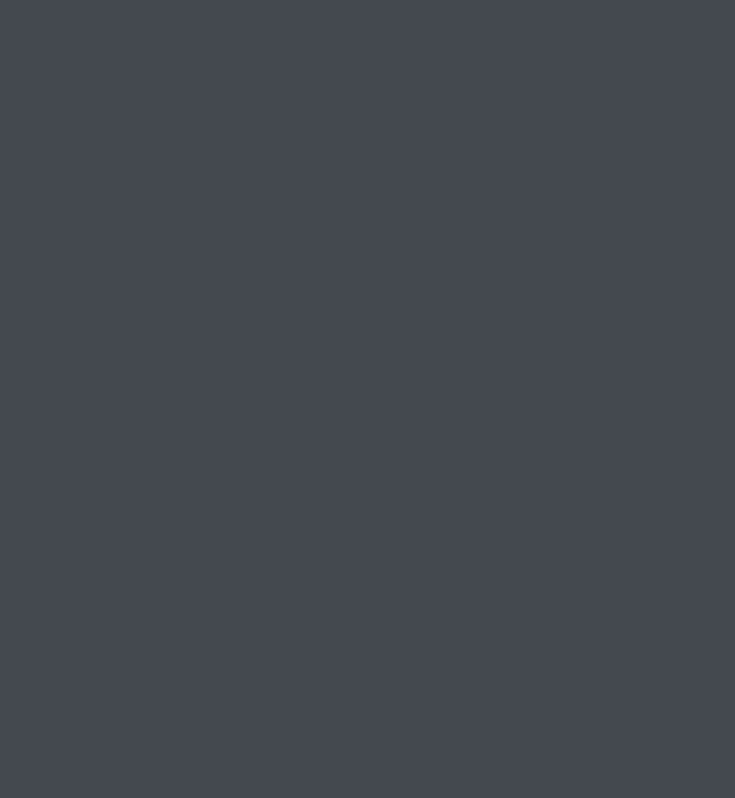
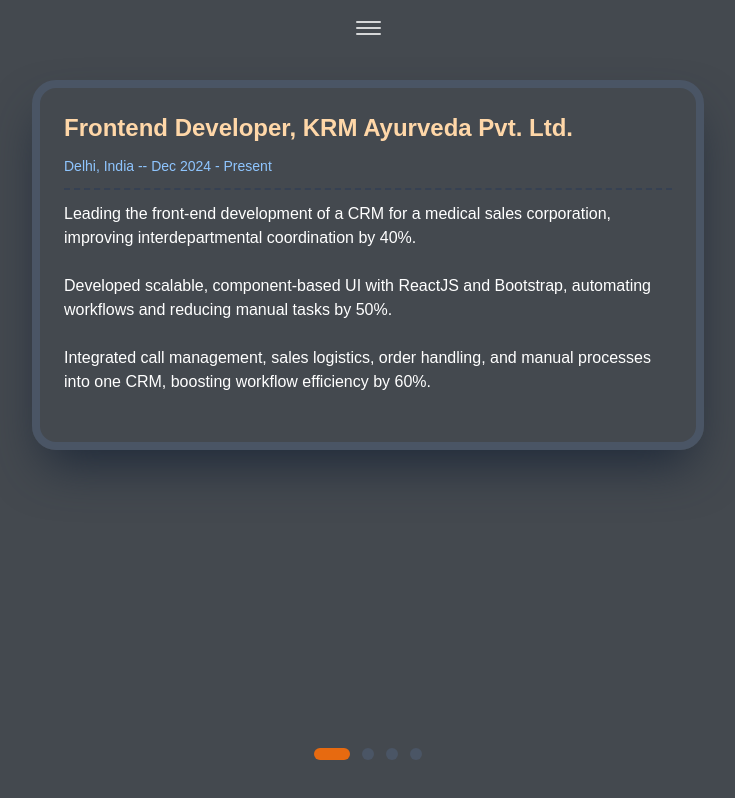
Before and after one commit to imSonuKushwaha/newPortfolio, a React (Vite) app: page /newPortfolio/experiences in a window 1280 px wide. Before the commit this address had no page. Shown: the whole page, without its empty margins (272-1007 px from the left). Built offline with nearby package versions, Linux system fonts and the light colour scheme.

Commit message:
Add Experiences component with swipe functionality and experience data

```diff
--- a/src/App.css
+++ b/src/App.css
@@ -152,3 +152,30 @@
 .bg-custom-dark {
   background-color: var(--color-menu-bg);
 }
+
+/* shake effect */
+#shake {
+  animation: shake 1.1s cubic-bezier(0.36, 0.07, 0.19, 0.97) both;
+  transform: translate3d(0, 0, 0);
+  backface-visibility: hidden;
+  perspective: 1000px;
+}
+@keyframes shake {
+  10%,
+  90% {
+    transform: translate3d(-1px, 1px, 0);
+  }
+  20%,
+  80% {
+    transform: translate3d(2px, 2px, 0);
+  }
+  30%,
+  50%,
+  70% {
+    transform: translate3d(-3px, 3px, 0);
+  }
+  40%,
+  60% {
+    transform: translate3d(4px, 4px, 0);
+  }
+}
--- a/src/appRoute.jsx
+++ b/src/appRoute.jsx
@@ -2,6 +2,7 @@
 import Home from "./pages/Home";
 import Layout from "./components/Layout";
 import { Routes, Route } from "react-router-dom";
+import Experiences from "./pages/Experiences";
 
 const AppRoute = () => {
   return (
@@ -9,6 +10,7 @@
       <Route element={<Layout />}>
         <Route path="/" element={<Home />} />
         <Route path="/intro" element={<About />} />
+        <Route path="/experiences" element={<Experiences />} />
       </Route>
     </Routes>
   );
--- a/src/components/Header.jsx
+++ b/src/components/Header.jsx
@@ -3,7 +3,7 @@
 
 const Header = () => {
   const location = useLocation();
-  const [isMenuOpen, setIsMenuOpen] = useState(true);
+  const [isMenuOpen, setIsMenuOpen] = useState(false);
 
   useEffect(() => {
     const rootElement = document.documentElement;
@@ -13,17 +13,6 @@
       rootElement.removeAttribute("menu-open");
     }
   }, [isMenuOpen]);
-
-  // Add new useEffect for handling route changes
-  useEffect(() => {
-    if (isMenuOpen) {
-      const timer = setTimeout(() => {
-        setIsMenuOpen(false);
-      }, 70);
-
-      return () => clearTimeout(timer);
-    }
-  }, [location.pathname]);
 
   return (
     <div>
@@ -50,6 +39,7 @@
               style={{
                 color: location.pathname === "/" ? "#e76a10" : "inherit",
               }}
+              onClick={() => setIsMenuOpen(false)}
             >
               Home
             </Link>
@@ -60,6 +50,7 @@
               style={{
                 color: location.pathname === "/intro" ? "#e76a10" : "inherit",
               }}
+              onClick={() => setIsMenuOpen(false)}
             >
               Introduction
             </Link>
@@ -71,6 +62,7 @@
                 color:
                   location.pathname === "/experiences" ? "#e76a10" : "inherit",
               }}
+              onClick={() => setIsMenuOpen(false)}
             >
               Experiences
             </Link>
@@ -80,20 +72,10 @@
               href="https://drive.google.com/file/d/1ovQCRkkXZ8VExiv8pbCOcBryzEwInTPi/view?usp=sharing"
               target="_blank"
               rel="noopener noreferrer"
+              onClick={() => setIsMenuOpen(false)}
             >
               Resume
             </a>
-          </li>
-
-          <li>
-            <Link
-              to="/Contact"
-              style={{
-                color: location.pathname === "/Contact" ? "#e76a10" : "inherit",
-              }}
-            >
-              Contact Us
-            </Link>
           </li>
         </ul>
       </div>
--- a/src/components/Layout.jsx
+++ b/src/components/Layout.jsx
@@ -3,7 +3,7 @@
 
 const Layout = () => {
   return (
-    <div className="relative w-full h-[calc(100vh-40px)] overflow-hidden">
+    <div className="relative w-full h-screen overflow-hidden">
       <Header />
       <Outlet />
     </div>
--- a/src/components/SocialMedia.jsx
+++ b/src/components/SocialMedia.jsx
@@ -1,4 +1,8 @@
+import { useEffect, useState } from "react";
+
 const SocialMedia = () => {
+  const [count, setCount] = useState(0);
+
   const links = [
     {
       name: "github",
@@ -22,6 +26,14 @@
     },
   ];
 
+  useEffect(() => {
+    const interval = setInterval(() => {
+      setCount((prev) => (prev + 1) % 5); // Loop from 0 to 4
+    }, 1000);
+
+    return () => clearInterval(interval); // Cleanup on unmount
+  }, []);
+
   return (
     <div className="flex justify-center md:justify-end md:me-5 items-center gap-5 text-gray-600 pr-2 w-full">
       {links.map((link, index) => {
@@ -31,6 +43,7 @@
             href={link.url}
             target="_blank"
             className={`h-16 w-16 p-2  rounded-lg  transition-all ease-in-out delay-150 duration-700 flex justify-center items-end ${link.bg} border-none text-transparent bg-transparent`}
+            id={`${count === index ? "shake" : ""}`}
           >
             {link.name}
           </a>
--- a/src/pages/About.jsx
+++ b/src/pages/About.jsx
@@ -39,13 +39,13 @@
 
   return (
     <>
-      <div className="w-full h-[calc(100vh-80px)] overflow-auto p-4 flex flex-col items-center gap-5 sm:gap-10">
+      <div className="w-full h-[calc(100vh-40px)] overflow-auto p-4 flex flex-col items-center gap-5 sm:gap-10">
         {/* Introduction */}
         <div className="max-w-2xl">
           <div
             ref={introRef}
             className={`flex flex-col justify-center items-start gap-3 border-8 border-gray-600 rounded-3xl p-6 mt-2 transition duration-500 ease-in-out  shadow-gray-800 ${
-              introInView ? "-translate-y-2 shadow-lg shadow-gray-800" : ""
+              introInView ? "-translate-y-2 shadow-2xl shadow-gray-800" : ""
             }`}
           >
             <strong className="text-xl sm:text-2xl text-orange-200">
@@ -76,7 +76,7 @@
           <div
             ref={academicsRef}
             className={`flex flex-col justify-center items-start gap-3 border-8 border-gray-600 rounded-3xl p-6 mt-2 transition duration-500 ease-in-out shadow-gray-800 ${
-              academicsInView ? "-translate-y-2 shadow-lg shadow-gray-800" : ""
+              academicsInView ? "-translate-y-2 shadow-2xl shadow-gray-800" : ""
             }`}
           >
             <strong className="text-blue-300 text-lg sm:text-xl">
@@ -101,7 +101,7 @@
         <div
           ref={skillsRef}
           className={`max-w-2xl flex flex-col items-center border-8 border-gray-600 rounded-3xl p-6 ${
-            skillsInView ? "-translate-y-2 shadow-lg shadow-gray-800" : ""
+            skillsInView ? "-translate-y-2 shadow-2xl shadow-gray-800" : ""
           } transition duration-500 ease-in-out`}
           onTouchStart={onTouchStart}
           onTouchMove={onTouchMove}
@@ -136,7 +136,7 @@
           ></div>
           {activeTab === true ? <Skill /> : <DSA />}
         </div>
-        <div className="flex items-center justify-center py-3">
+        <div className="flex items-center justify-center py-3 mb-3">
           {/* social media */}
           <SocialMedia />
         </div>
--- /dev/null
+++ b/src/pages/Experiences.jsx
@@ -0,0 +1,133 @@
+import { useState } from "react";
+
+const Experiences = () => {
+  const experienceData = [
+    {
+      role: "Frontend Developer",
+      company: "KRM Ayurveda Pvt. Ltd.",
+      location: "Delhi, India",
+      duration: "Dec 2024 - Present",
+      points: [
+        "Leading the front-end development of a CRM for a medical sales corporation, improving interdepartmental coordination by 40%.",
+        "Developed scalable, component-based UI with ReactJS and Bootstrap, automating workflows and reducing manual tasks by 50%.",
+        "Integrated call management, sales logistics, order handling, and manual processes into one CRM, boosting workflow efficiency by 60%.",
+      ],
+    },
+    {
+      role: "Frontend Developer",
+      company: "Nagarik Solution Pvt. Ltd.",
+      location: "Kathmandu, Nepal",
+      duration: "Apr 2024 - Aug 2024",
+      points: [
+        "Co-designed a responsive UI, reducing task completion time by 25%.",
+        "Integrated 20+ RESTful APIs, improving data exchange and system response time.",
+        "Implemented real-time updates and collaborated with healthcare professionals to build a reliable UI aligned with NHMIS standards.",
+      ],
+    },
+    {
+      role: "Software Engineer",
+      company: "Maroon Engineering Solution",
+      location: "Pokhara, Nepal",
+      duration: "Jul 2023 - Mar 2024",
+      points: [
+        "Built a responsive website with 17 features using ReactJS, NodeJS, Tailwind CSS, Material UI, and MongoDB.",
+        "Optimized responsiveness for mobile devices and developed a product-ready Flutter app named 'ePasal'.",
+      ],
+    },
+    {
+      role: "Front-End Web Developer Intern",
+      company: "Khudra Corporation",
+      location: "Kathmandu, Nepal",
+      duration: "Jun 2022 - Aug 2022",
+      points: [
+        "Built an E-commerce Card Page with 5 reusable components using ReactJS and Bootstrap.",
+        "Ensured alignment with design guidelines to deliver a seamless user experience.",
+      ],
+    },
+  ];
+
+  const [activeTab, setActiveTab] = useState(0);
+  // swipe actions
+  const [touchStart, setTouchStart] = useState(null);
+  const [touchEnd, setTouchEnd] = useState(null);
+  const minSwipeDistance = 50;
+  const onTouchStart = (e) => {
+    setTouchEnd(null); // reset on new touch
+    setTouchStart(e.targetTouches[0].clientX);
+  };
+  const onTouchMove = (e) => {
+    setTouchEnd(e.targetTouches[0].clientX);
+  };
+  const onTouchEnd = () => {
+    if (!touchStart || !touchEnd) return;
+    const distance = touchStart - touchEnd;
+    const isLeftSwipe = distance > minSwipeDistance;
+    const isRightSwipe = distance < -minSwipeDistance;
+
+    if (isLeftSwipe) {
+      setActiveTab(
+        (activeTab + 1) % experienceData.length > 0 ? activeTab + 1 : 0
+      );
+    }
+    if (isRightSwipe) {
+      setActiveTab(
+        (activeTab - 1) % experienceData.length < 0
+          ? experienceData.length - 1
+          : (activeTab - 1) % experienceData.length
+      );
+    }
+  };
+
+  return (
+    <>
+      <div className="w-full h-[calc(100vh-40px)] overflow-auto p-4 flex items-start justify-center">
+        {/* Experiences */}
+        <div
+          className="max-w-2xl"
+          onTouchStart={onTouchStart}
+          onTouchMove={onTouchMove}
+          onTouchEnd={onTouchEnd}
+        >
+          <div
+            className={`flex flex-col justify-center items-start gap-3 border-8 border-gray-600 rounded-3xl p-6 mt-4 transition duration-500 ease-in-out shadow-gray-800 shadow-2xl`}
+          >
+            <strong className="text-xl sm:text-2xl text-orange-200">
+              {experienceData[activeTab].role},{" "}
+              {experienceData[activeTab].company}
+            </strong>
+            <span className="text-sm text-blue-300">
+              {experienceData[activeTab].location} --{" "}
+              {experienceData[activeTab].duration}
+            </span>
+            <hr className="w-full border-dashed border-t-2 border-gray-700" />
+            <ul className="list-none list-inside text-white text-pretty">
+              {experienceData[activeTab].points.map((point, i) => (
+                <li key={i}>
+                  {point} <br />
+                  <br />{" "}
+                </li>
+              ))}
+            </ul>
+          </div>
+        </div>
+
+        <div className="absolute bottom-10 flex justify-center items-center gap-3">
+          {experienceData.map((_, index) => (
+            <button
+              key={index}
+              className={`rounded-full transition-all duration-500 ease-in-out
+                ${
+                  activeTab === index
+                    ? "bg-[#e76a10] w-9 h-3"
+                    : "bg-gray-600 hover:bg-gray-700 w-3 h-3"
+                }`}
+              onClick={() => setActiveTab(index)}
+            ></button>
+          ))}
+        </div>
+      </div>
+    </>
+  );
+};
+
+export default Experiences;
```
Also changed, not shown: 2 other files (tests, documents, lock files or other folders).
